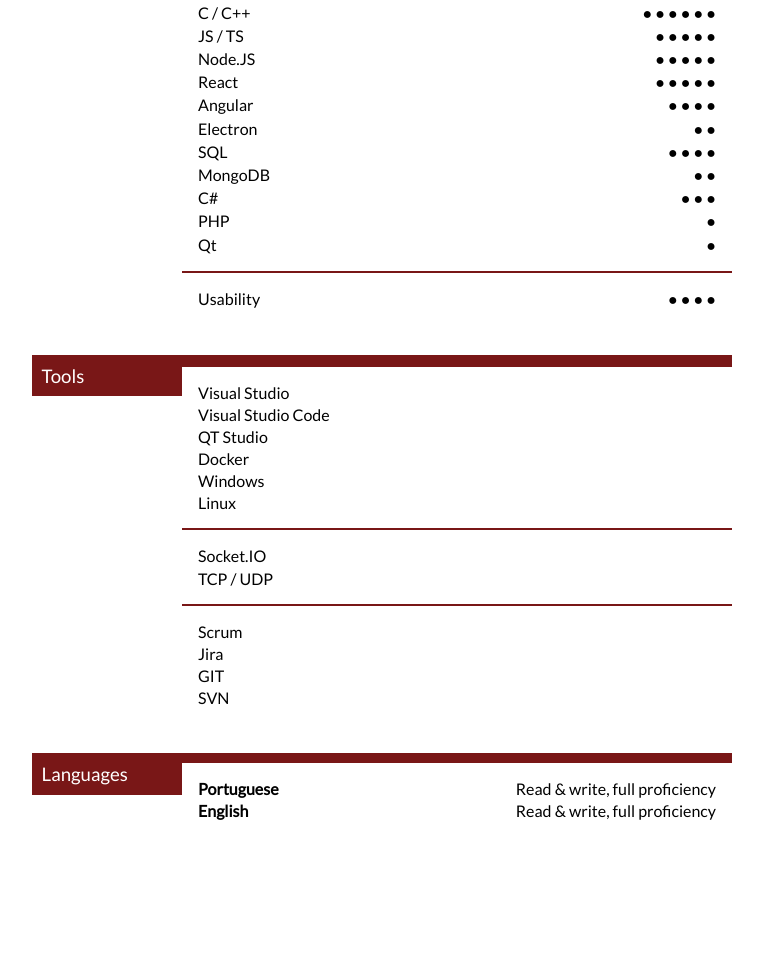
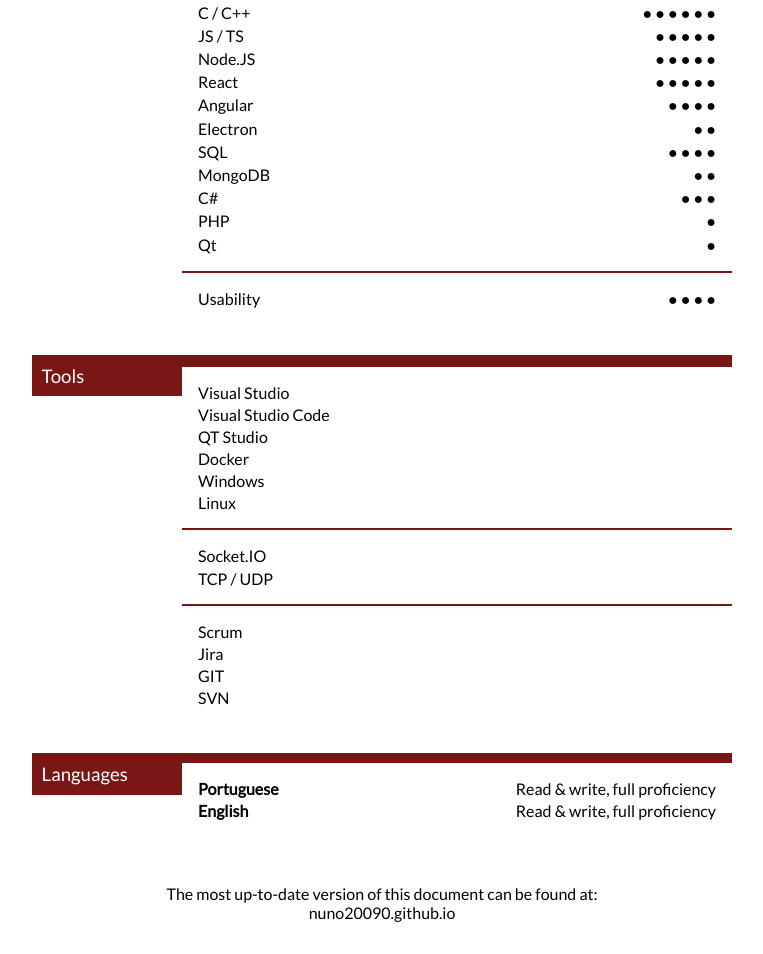
Before and after one commit to Nuno20090/nuno20090.github.io, a plain HTML site: page index.html in a window 1280 px wide. Shown: the part 2035-2989 px from the top of the page, without its empty margins (258-1021 px from the left). Before the commit the page ends 2879 px from the top, so only its background shows below. Drawn offline with Linux system fonts and the light colour scheme.

Commit message:
Small update

```diff
--- a/index.html
+++ b/index.html
@@ -364,5 +364,10 @@
                 </div>
             </div>
         </div>
+        <div class="footnote" >
+            <div>The most up-to-date version of this document can be found at: </div>
+            <div>nuno20090.github.io</div>
+        </div>
     </div>
+
 </body>
--- a/stylesheet.css
+++ b/stylesheet.css
@@ -300,3 +300,17 @@
 rating[n="6"]:before {
     content: "● ● ● ● ● ●";
 }
+
+.footnote
+{
+    margin-top: 3rem;
+    margin-bottom: 2rem;
+    display:flex;
+    flex-direction: column;
+    justify-content: center;
+}
+
+.footnote > div
+{
+    text-align: center;
+}
```
